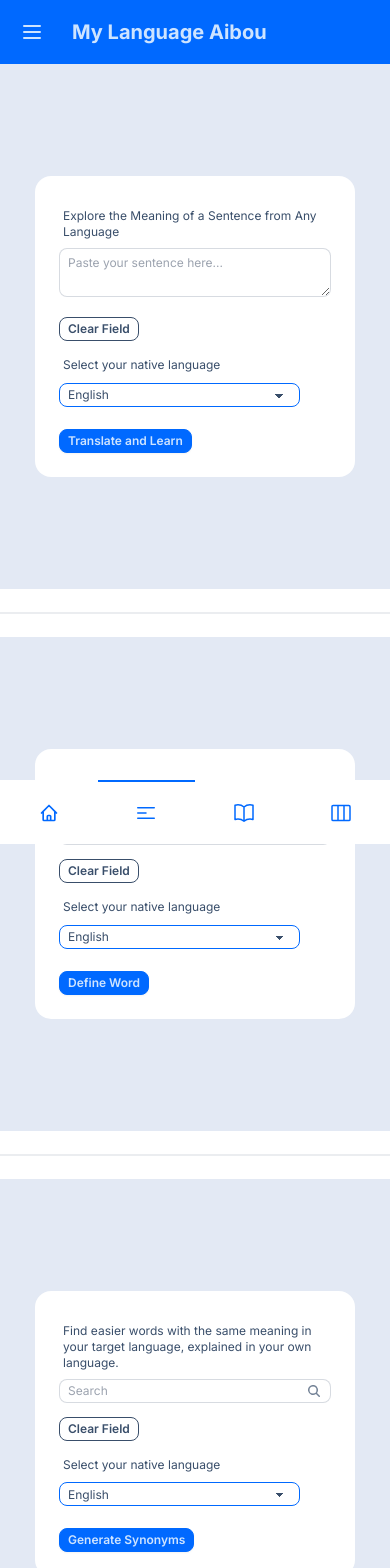
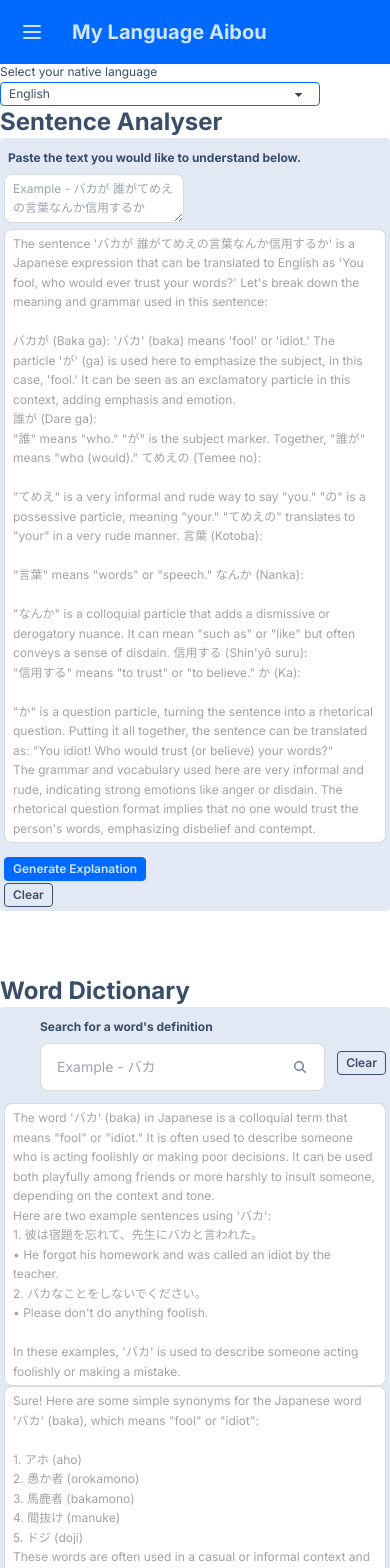
Before and after one commit to Lionel-Wilson/My-Language-Aibou, a Next.js app: page /search in a window 390 px wide. Shown: the top 1568 px of the page. Built offline with nearby package versions, Linux system fonts and the light colour scheme.

Commit message:
Complete Kuru UI changes on 1080px monitor

```diff
--- /dev/null
+++ b/src/app/components/dictionary-answer-div.tsx
@@ -0,0 +1,91 @@
+"use client";
+
+import { useFormStatus } from "react-dom";
+import Markdown from "react-markdown";
+
+export function DictionaryAnswerDiv(props: {
+  wordDefinition: string;
+  wordSynonyms: string;
+}) {
+  const { pending } = useFormStatus();
+
+  return (
+    <>
+      {pending && !props.wordDefinition ? (
+        <div className="sm:flex sm:justify-center md:flex md:justify-evenly">
+          <div className="textarea textarea-bordered flex justify-center items-center textarea-xs min-[410px]:textarea-md sm:h-24 md:h-72 md:w-[41.5rem]">
+            <span className="loading loading-ring loading-lg text-primary"></span>
+          </div>
+
+          <div className="textarea textarea-bordered flex justify-center items-center textarea-xs min-[410px]:textarea-md sm:h-24 md:h-72 md:w-[41.5rem]">
+            <span className="loading loading-ring loading-lg text-primary"></span>
+          </div>
+        </div>
+      ) : !pending && !props.wordDefinition ? (
+        <div className="sm:flex sm:justify-center md:flex md:justify-evenly">
+          <div className="overflow-scroll overflow-x-hidden textarea textarea-bordered textarea-xs min-[410px]:textarea-md sm:h-24 md:h-72 md:w-[41.5rem] ">
+            <p className="text-neutral-400">
+              The word 'バカ' (baka) in Japanese is a colloquial term that means
+              "fool" or "idiot." It is often used to describe someone who is
+              acting foolishly or making poor decisions. It can be used both
+              playfully among friends or more harshly to insult someone,
+              depending on the context and tone.
+              <br></br>
+              Here are two example sentences using 'バカ':
+              <br></br>
+              1. 彼は宿題を忘れて、先生にバカと言われた。
+              <br></br>• He forgot his homework and was called an idiot by the
+              teacher.
+              <br></br>
+              2. バカなことをしないでください。
+              <br></br>• Please don't do anything foolish.
+              <br></br>
+              <br></br>
+              In these examples, 'バカ' is used to describe someone acting
+              foolishly or making a mistake.
+            </p>
+          </div>
+          <div className="overflow-scroll overflow-x-hidden textarea textarea-bordered textarea-xs min-[410px]:textarea-md sm:h-24 md:h-72 md:w-[41.5rem] ">
+            <p className="text-neutral-400">
+              Sure! Here are some simple synonyms for the Japanese word 'バカ'
+              (baka), which means "fool" or "idiot":
+              <br></br>
+              <br></br>
+              1. アホ (aho)
+              <br></br>
+              2. 愚か者 (orokamono)
+              <br></br>
+              3. 馬鹿者 (bakamono)
+              <br></br>
+              4. 間抜け (manuke)
+              <br></br>
+              5. ドジ (doji)
+              <br></br>
+              These words are often used in a casual or informal context and can
+              vary in their level of rudeness.
+            </p>
+          </div>
+        </div>
+      ) : (
+        <div className="sm:flex sm:justify-center md:flex md:justify-evenly">
+          <div
+            id="sentence-answer"
+            className="overflow-scroll overflow-x-hidden textarea textarea-bordered textarea-xs min-[410px]:textarea-md sm:h-24 md:h-72 md:w-[41.5rem]"
+          >
+            <p className="md:text-base">
+              <Markdown>{props.wordDefinition}</Markdown>
+            </p>
+          </div>
+          <div
+            id="sentence-answer"
+            className="overflow-scroll overflow-x-hidden textarea textarea-bordered textarea-xs min-[410px]:textarea-md sm:h-24 md:h-72 md:w-[41.5rem]"
+          >
+            <p className="md:text-base">
+              <Markdown>{props.wordSynonyms}</Markdown>
+            </p>
+          </div>
+        </div>
+      )}
+    </>
+  );
+}
--- /dev/null
+++ b/src/app/components/sentence-analyser-answer-div.tsx
@@ -0,0 +1,72 @@
+"use client";
+
+import { useFormStatus } from "react-dom";
+import Markdown from "react-markdown";
+
+export function SA_Div(props: { formattedExpression: string }) {
+  const { pending } = useFormStatus();
+
+  return (
+    <>
+      {pending && !props.formattedExpression ? (
+        <div className="textarea textarea-bordered flex justify-center items-center textarea-xs min-[410px]:textarea-md sm:h-24 md:h-64 md:w-[680px]">
+          <span className="loading loading-ring loading-lg text-primary"></span>
+        </div>
+      ) : !pending && !props.formattedExpression ? (
+        <div className="overflow-scroll overflow-x-hidden textarea textarea-bordered textarea-xs min-[410px]:textarea-md sm:h-24 md:h-64 md:w-[680px]">
+          <p className="text-neutral-400">
+            The sentence 'バカが 誰がてめえの言葉なんか信用するか' is a Japanese
+            expression that can be translated to English as 'You fool, who would
+            ever trust your words?' Let's break down the meaning and grammar
+            used in this sentence:
+            <br></br>
+            <br></br>
+            バカが (Baka ga): 'バカ' (baka) means 'fool' or 'idiot.' The
+            particle 'が' (ga) is used here to emphasize the subject, in this
+            case, 'fool.' It can be seen as an exclamatory particle in this
+            context, adding emphasis and emotion.
+            <br></br>
+            誰が (Dare ga):
+            <br></br>
+            "誰" means "who." "が" is the subject marker. Together, "誰が" means
+            "who (would)." てめえの (Temee no):
+            <br></br>
+            <br></br>
+            "てめえ" is a very informal and rude way to say "you." "の" is a
+            possessive particle, meaning "your." "てめえの" translates to "your"
+            in a very rude manner. 言葉 (Kotoba):
+            <br></br>
+            <br></br>
+            "言葉" means "words" or "speech." なんか (Nanka):
+            <br></br>
+            <br></br>
+            "なんか" is a colloquial particle that adds a dismissive or
+            derogatory nuance. It can mean "such as" or "like" but often conveys
+            a sense of disdain. 信用する (Shin'yō suru):
+            <br></br>
+            "信用する" means "to trust" or "to believe." か (Ka):
+            <br></br>
+            <br></br>
+            "か" is a question particle, turning the sentence into a rhetorical
+            question. Putting it all together, the sentence can be translated
+            as: "You idiot! Who would trust (or believe) your words?"
+            <br></br>
+            The grammar and vocabulary used here are very informal and rude,
+            indicating strong emotions like anger or disdain. The rhetorical
+            question format implies that no one would trust the person's words,
+            emphasizing disbelief and contempt.
+          </p>
+        </div>
+      ) : (
+        <div
+          id="sentence-answer"
+          className="overflow-scroll overflow-x-hidden textarea textarea-bordered textarea-xs min-[410px]:textarea-md sm:h-24 md:h-64 md:w-[680px]"
+        >
+          <p className="md:text-base">
+            <Markdown>{props.formattedExpression}</Markdown>
+          </p>
+        </div>
+      )}
+    </>
+  );
+}
--- a/src/app/components/submit-button.tsx
+++ b/src/app/components/submit-button.tsx
@@ -7,19 +7,19 @@ export function SubmitButton(props: { Title: string }) {
 
   return (
     <>
-      <div className="mt-5 sm:flex sm:justify-center ">
+      <div className="mr-4 sm:flex sm:justify-center ">
         <input
           type="submit"
           value={props.Title}
-          className="btn btn-xs min-[410px]:btn-sm sm:btn-wide btn-primary"
+          className="btn btn-xs min-[410px]:btn-sm sm:btn-wide btn-primary rounded"
           disabled={pending}
         />
       </div>
-      {pending ? (
+      {/*{pending ? (
         <div className=" mt-5 sm:mt-10 flex justify-center">
           <span className="loading loading-spinner text-primary"></span>
         </div>
-      ) : null}
+      ) : null}*/}
     </>
   );
 }
--- a/src/app/globals.css
+++ b/src/app/globals.css
@@ -35,8 +35,8 @@ body {
   */
 
   #sentence-answer p {
-    margin-bottom: 20px;
+    margin-bottom: 15px;
   }
   #dictionary-answer p {
-    margin-bottom: 20px;
+    margin-bottom: 15px;
   }
--- a/src/app/search/components/dictionary.tsx
+++ b/src/app/search/components/dictionary.tsx
@@ -3,33 +3,68 @@
 import { SubmitButton } from "@/app/components/submit-button";
 import { wellKnownLanguages } from "../utils/constants";
 import { useFormState } from "react-dom";
-import { defineWord } from "../actions";
+import { defineWord, getSynonyms } from "../actions";
 import { formatExpression } from "../utils/functions";
+import { DictionaryAnswerDiv } from "@/app/components/dictionary-answer-div";
+import { useEffect, useState } from "react";
 
-export function Dictionary() {
+interface DictionaryProps {
+  nativeLanguage: string; // Accept nativeLanguage as a prop
+}
+
+export function Dictionary({ nativeLanguage }: DictionaryProps) {
   const [wordDefinition, dictionaryAction] = useFormState(defineWord, {
     wordAnswer: "",
     error: null,
   });
 
+  const [wordSynonyms, thesaurusAction] = useFormState(getSynonyms, {
+    wordAnswer: "",
+    error: null,
+  });
+
+  const [Definition, setDefinition] = useState<string>("");
+  const [Synonyms, setSynonym] = useState<string>("");
+
+  useEffect(() => {
+    if (wordDefinition?.wordAnswer) {
+      setDefinition(wordDefinition.wordAnswer);
+    }
+    if (wordSynonyms?.wordAnswer) {
+      setSynonym(wordSynonyms.wordAnswer);
+    }
+  }, [wordDefinition?.wordAnswer, wordSynonyms?.wordAnswer]);
+
+  const handleClear = () => {
+    setDefinition("");
+    setSynonym("");
+  };
+
   return (
     <>
-      <div className=" bg-base-100 border-base-300 rounded-box p-6 max-w-xs sm:max-w-sm md:max-w-md">
-        <form action={dictionaryAction}>
+      <div className="bg-base-300 border-base-300 rounded p-1 w-34 sm:w-94 md:w-[90rem] md:h-[28rem]">
+        <form
+          action={(formData) => {
+            formData.append("nativeLanguage", nativeLanguage); // Append nativeLanguage to formData
+            dictionaryAction(formData);
+            thesaurusAction(formData);
+          }}
+        >
           <div>
             <label className="form-control">
-              <div className="label sm:flex sm:justify-center">
-                <span className="label-text text-xs min-[410px]:text-sm md:text-base">
-                  See a word&apos;s definition in your native language
+              <div className="pl-9 label sm:flex  ">
+                <span className="label-text text-xs font-bold min-[410px]:text-sm md:text-lg ">
+                  Search for a word's definition
                 </span>
               </div>
-              <div className="sm:flex sm:justify-center">
-                <label className="input input-bordered flex items-center gap-2 input-xs min-[410px]:input-sm 2xl:input-md w-full max-w-xs md:max-w-md">
+              <div>
+                <div className="pl-9 mb-3 flex flex-row">
+                  <label className="input input-bordered input-md w-full max-w-xs flex items-center gap-2">
                     <input
                       type="text"
                       name="word"
                       className="grow "
-                    placeholder="Search"
+                      placeholder="Example - バカ"
                     />
                     <svg
                       xmlns="http://www.w3.org/2000/svg"
@@ -38,79 +73,38 @@ export function Dictionary() {
                       className="h-4 w-4 opacity-70"
                     >
                       <path
-                      fillRule="evenodd"
+                        fill-rule="evenodd"
                         d="M9.965 11.026a5 5 0 1 1 1.06-1.06l2.755 2.754a.75.75 0 1 1-1.06 1.06l-2.755-2.754ZM10.5 7a3.5 3.5 0 1 1-7 0 3.5 3.5 0 0 1 7 0Z"
-                      clipRule="evenodd"
+                        clip-rule="evenodd"
                       />
                     </svg>
                   </label>
-              </div>
-              <div className="mt-3 sm:mt-5 sm:flex sm:justify-center ">
                   <button
-                  className="btn btn-outline btn-xs min-[410px]:btn-sm "
+                    className="btn btn-outline btn-xs ml-3 mt-2 rounded min-[410px]:btn-sm "
                     type="reset"
+                    onClick={handleClear}
                   >
-                  Clear Field
+                    Clear
                   </button>
                 </div>
-
-              <div className="flex justify-items-start sm:justify-center flex-wrap mt-2 sm:mt-5">
-                {/*<div>
-                          <div className="label w-56  sm:w-72">
-                            <span className="label-text text-xs min-[410px]:text-sm md:text-base ">
-                              Select tier (Determines detail)
-                            </span>
-                          </div>
-                          <select
-                            name="tier"
-                            className="select select-primary select-xs min-[410px]:select-sm  w-full max-w-xs"
-                          >
-                            <option defaultValue="true" value="Premium">
-                              Premium
-                            </option>
-                            <option value="Basic">Basic</option>
-                          </select>
-                        </div>*/}
                 <div>
-                  <div className="label w-56  sm:w-72">
-                    <span className="label-text text-xs min-[410px]:text-sm md:text-base">
-                      Select your native language
-                    </span>
-                  </div>
-                  <select
-                    name="nativeLanguage"
-                    className="select select-primary select-xs min-[410px]:select-sm w-full max-w-xs"
-                  >
-                    {wellKnownLanguages.map((lang) => (
-                      <option key={lang} value={lang}>
-                        {lang}
-                      </option>
-                    ))}
-                  </select>
+                  <DictionaryAnswerDiv
+                    wordDefinition={Definition}
+                    wordSynonyms={Synonyms}
+                  />
                 </div>
               </div>
-              <SubmitButton Title="Define Word" />
             </label>
-          </div>
-        </form>
-        <div>
-          {wordDefinition?.wordAnswer ? (
-            <div className="mt-10 text-xs min-[410px]:text-sm md:text-base bg-blue-100 p-2 rounded-md overflow-scroll overflow-x-hidden h-80">
-              <p
-                dangerouslySetInnerHTML={{
-                  __html: formatExpression(wordDefinition.wordAnswer),
-                }}
-              />
-            </div>
-          ) : null}
-
+            <div className="mt-2 sm:flex md:pl-7">
               {wordDefinition?.error ? (
-            <div className="mt-10 text-xs min-[410px]:text-sm text-red-600 flex justify-center">
+                <div className="text-base text-red-600 flex justify-center md:mt-1 md:ml-2">
                   {wordDefinition.error}
                 </div>
               ) : null}
             </div>
           </div>
+        </form>
+      </div>
     </>
   );
 }
--- a/src/app/search/components/sentence-analyser.tsx
+++ b/src/app/search/components/sentence-analyser.tsx
@@ -2,14 +2,21 @@
 
 import { SubmitButton } from "@/app/components/submit-button";
 import { wellKnownLanguages } from "../utils/constants";
-import { useFormState } from "react-dom";
+import { useFormState, useFormStatus } from "react-dom";
 import { analyseExpression } from "../actions";
 import { useState, useEffect } from "react";
 import { createRoot } from "react-dom/client";
 import Markdown from "react-markdown";
 import { formatExpression } from "../utils/functions";
+import { SA_Div } from "@/app/components/sentence-analyser-answer-div";
 
-export function SentenceAnalyser() {
+interface SentenceAnalyserProps {
+  nativeLanguage: string; // Accept nativeLanguage as a prop
+}
+
+export function SentenceAnalyser({ nativeLanguage }: SentenceAnalyserProps) {
+  const { pending } = useFormStatus(); // Use form status to track pending state
+
   const [expressionAnaylsis, expressionAnalysisAction] = useFormState(
     analyseExpression,
     {
@@ -23,76 +30,56 @@ export function SentenceAnalyser() {
   useEffect(() => {
     if (expressionAnaylsis?.expressionAnswer) {
       setFormattedExpression(expressionAnaylsis.expressionAnswer);
-      console.log(expressionAnaylsis.expressionAnswer);
+      //console.log(expressionAnaylsis.expressionAnswer);
     }
   }, [expressionAnaylsis?.expressionAnswer]);
 
+  const handleClear = () => {
+    setFormattedExpression(""); // Clear formattedExpression when reset button is clicked
+  };
+
   return (
     <>
-      <div className="bg-base-100 border-base-300 rounded-box p-6 max-w-xs sm:max-w-sm md:max-w-md">
-        <form action={expressionAnalysisAction}>
+      <div className="bg-base-300 border-base-300 rounded p-1 w-34 sm:w-94 md:w-[90rem] md:h-96">
+        <form
+          action={(formData) => {
+            formData.append("nativeLanguage", nativeLanguage); // Append nativeLanguage to formData
+            expressionAnalysisAction(formData);
+          }}
+        >
           <div>
             <label className="form-control">
-              <div className="label sm:flex sm:justify-center">
-                <span className="label-text text-xs min-[410px]:text-sm md:text-base">
-                  Explore the Meaning of a Sentence from Any Language
+              <div className="label sm:flex  md:ml-6">
+                <span className="label-text text-xs font-bold min-[410px]:text-sm md:text-lg ">
+                  Paste the text you would like to understand below.
                 </span>
               </div>
-              <div className="sm:flex sm:justify-center">
+              <div className="sm:flex sm:justify-center ">
                 <textarea
                   name="sentence"
-                  className="textarea textarea-bordered textarea-xs min-[410px]:textarea-md w-full max-w-xs md:max-w-md sm:h-24"
-                  placeholder="Paste your sentence here..."
+                  className="textarea textarea-bordered textarea-xs min-[410px]:textarea-md sm:h-24 md:h-64 md:mr-5 md:w-[680px] md:text-base"
+                  placeholder="Example - バカが 誰がてめえの言葉なんか信用するか                                                                                           Max 150 characters"
                 ></textarea>
+                <SA_Div formattedExpression={formattedExpression} />
               </div>
             </label>
-            <div className="mt-3 sm:mt-5 sm:flex sm:justify-center">
+            <div className="mt-3 sm:mt-5 sm:flex md:pl-7">
+              <SubmitButton Title="Generate Explanation" />
+
               <button
-                className="btn btn-outline btn-xs min-[410px]:btn-sm"
+                className="btn btn-outline btn-xs rounded min-[410px]:btn-sm "
                 type="reset"
+                onClick={handleClear}
               >
-                Clear Field
+                Clear
               </button>
+
+              {expressionAnaylsis?.error ? (
+                <div className="text-base text-red-600 flex justify-center md:mt-1 md:ml-2">
+                  {expressionAnaylsis.error}
+                </div>
+              ) : null}
             </div>
-          </div>
-
-          <div className="flex flex-wrap justify-items-start sm:flex sm:justify-center mt-2">
-            <div>
-              <div className="label w-56 sm:w-72">
-                <span className="label-text text-xs min-[410px]:text-sm md:text-base">
-                  Select your native language
-                </span>
-              </div>
-              <select
-                name="nativeLanguage"
-                className="select select-primary w-full select-xs min-[410px]:select-sm max-w-xs sm:max-w-md"
-              >
-                {wellKnownLanguages.map((lang) => (
-                  <option key={lang} value={lang}>
-                    {lang}
-                  </option>
-                ))}
-              </select>
-            </div>
-          </div>
-          <SubmitButton Title="Translate and Learn" />
-
-          <div>
-            {formattedExpression ? (
-              <div
-                id="sentence-answer"
-                className="mt-5 sm:mt-10 text-xs min-[410px]:text-sm md:text-base bg-blue-100 p-2 rounded-md overflow-scroll overflow-x-hidden h-80"
-              >
-                <p>
-                  <Markdown>{formattedExpression}</Markdown>
-                </p>
-              </div>
-            ) : null}
-            {expressionAnaylsis?.error ? (
-              <div className="mt-5 sm:mt-10 text-xs min-[410px]:text-sm text-red-600 flex justify-center">
-                {expressionAnaylsis.error}
-              </div>
-            ) : null}
           </div>
         </form>
       </div>
--- a/src/app/search/page.tsx
+++ b/src/app/search/page.tsx
@@ -6,8 +6,19 @@ import { Thesaurus } from "./components/thesaurus";
 import { SentenceAnalyser } from "./components/sentence-analyser";
 import { MobileBottomNav } from "../components/mobile-bottom-nav";
 import { useRef, useState } from "react";
+import { wellKnownLanguages } from "./utils/constants";
 
 export default function Page() {
+  const [nativeLanguage, setNativeLanguage] = useState<string>(
+    wellKnownLanguages[0]
+  ); // Default to the first language in the list
+
+  const handleNativeLanguageChange = (
+    e: React.ChangeEvent<HTMLSelectElement>
+  ) => {
+    setNativeLanguage(e.target.value);
+  };
+
   const sentenceAnalyserRef = useRef<HTMLDivElement>(null);
   const dictionaryRef = useRef<HTMLDivElement>(null);
   const thesaurusRef = useRef<HTMLDivElement>(null);
@@ -69,9 +80,7 @@ export default function Page() {
               </ul>
             </div>
           </div>
-
           {/* Page content here */}
-
           {/*<div className="flex w-full flex-col lg:flex-row">
             <div className="card bg-base-300 rounded-none grid flex-grow place-items-center  py-28 xl:py-32">
               {activeComponent === "SentenceAnalyser" && <SentenceAnalyser />}
@@ -79,36 +88,47 @@ export default function Page() {
             </div>
           </div>
           */}
-          <div className="flex w-full flex-col 2xl:flex-row">
+          <div className="flex w-full flex-col md:my-12">
+            <div className="md:pl-[118px] md:mb-12">
+              <div className="label p-0 w-56 sm:w-72 md:w-96 md:mb-1 ">
+                <span className="label-text text-xs min-[410px]:text-sm md:text-2xl md:font-bold">
+                  Select your native language
+                </span>
+              </div>
+              <select
+                name="nativeLanguage"
+                value={nativeLanguage}
+                onChange={handleNativeLanguageChange} // Update state on change
+                className="select select-primary w-full select-xs min-[410px]:select-sm max-w-xs sm:max-w-md md:h-10 rounded"
+              >
+                {wellKnownLanguages.map((lang) => (
+                  <option key={lang} value={lang}>
+                    {lang}
+                  </option>
+                ))}
+              </select>
+            </div>
+            <div className="md:pl-[118px]">
+              <h1 className="text-2xl font-bold">Sentence Analyser</h1>
+            </div>
             <div
-              className="card bg-base-300 rounded-none grid flex-grow place-items-center  py-28 xl:py-32"
+              className="card bg-base-900 rounded-none grid flex-grow place-items-center mb-16 xl:pt-2 "
               ref={sentenceAnalyserRef}
             >
-              <SentenceAnalyser />
+              <SentenceAnalyser nativeLanguage={nativeLanguage} />
             </div>
-            <div className="divider 2xl:divider-horizontal"></div>
+
+            <div className="md:pl-[118px]">
+              <h1 className="text-2xl font-bold">Word Dictionary</h1>
+            </div>
             <div
-              className="card bg-base-300 rounded-none grid flex-grow place-items-center  py-28 xl:py-32"
+              className="card bg-base-900 rounded-none grid flex-grow place-items-center xl:pt-2 xl:pb-32"
               ref={dictionaryRef}
             >
-              <Dictionary />
-            </div>
-            <div className="divider 2xl:divider-horizontal"></div>
-            <div
-              className="card bg-base-300 rounded-none grid flex-grow place-items-center  py-28 xl:py-32"
-              ref={thesaurusRef}
-            >
-              <Thesaurus />
+              <Dictionary nativeLanguage={nativeLanguage} />
             </div>
           </div>
 
-          <MobileBottomNav
-            activeComponent={activeComponent}
-            onShowSentenceAnalyser={scrollToSentenceAnalyser}
-            onShowDictionary={scrollToDictionary}
-            onShowThesaurus={scrollToThesaurus}
-            setActiveComponent={setActiveComponent}
-          />
           <Footer></Footer>
         </div>
 
```
Lines whose indentation alone changed are shown as unchanged.
